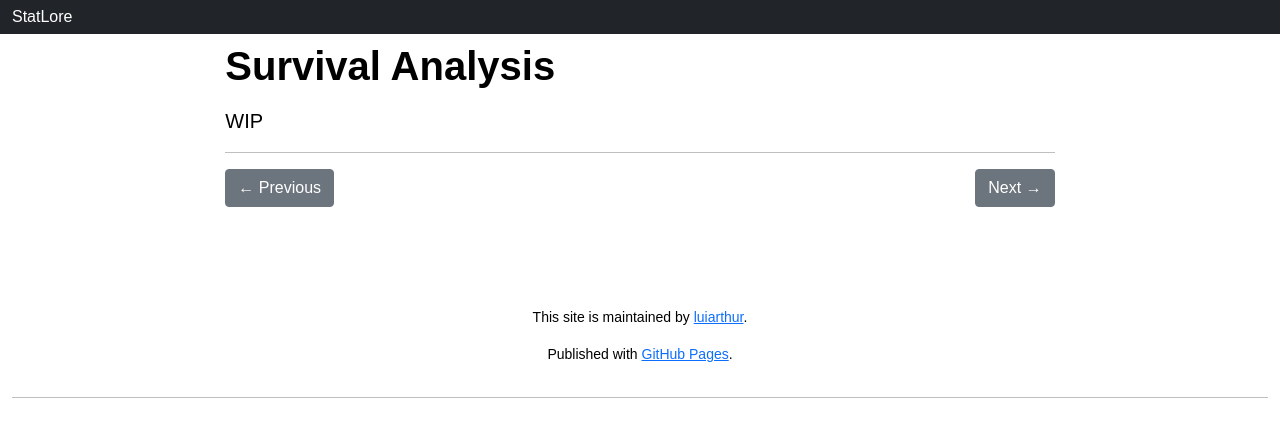
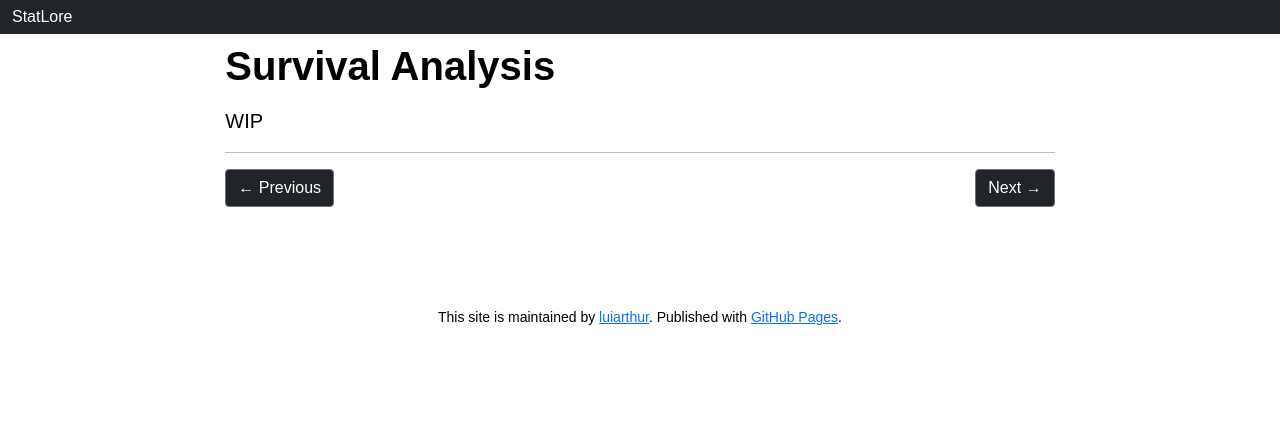
Before and after one commit to luiarthur/statlore, a Jekyll site: the page built from docs/_posts/2022-08-05-survival.md, in a window 1280 px wide. Shown: the top 437 px of the page. Built offline with Jekyll 4.4.1, drawn with Linux system fonts in a browser that asks for light colours; nearby versions of some CDN libraries; comment, search, counter and statistics services are not loaded.

Commit message:
format btn

```diff
--- a/docs/_includes/footer.html
+++ b/docs/_includes/footer.html
@@ -4,12 +4,13 @@
 <div id="footer_wrap" class="outer">
   <center>
   <footer class="inner">
-    {% if site.github.is_project_page %}
     <p class="copyright">
-      This site is maintained by <a href="{{ site.github.owner_url }}">{{ site.github.owner_name }}</a>.
+      {% if site.github.is_project_page %}
+      This site is maintained by
+      <a href="{{ site.github.owner_url }}">{{ site.github.owner_name }}</a>.
+      Published with <a href="https://pages.github.com">GitHub Pages</a>.
     </p>
     {% endif %}
-    <p>Published with <a href="https://pages.github.com">GitHub Pages</a>.</p>
   </footer>
   </center>
 </div>
--- a/docs/_layouts/page.html
+++ b/docs/_layouts/page.html
@@ -21,4 +21,3 @@ layout: default
     </noscript>
 	</div>
 </div>
-<hr>
--- a/docs/assets/css/custom.css
+++ b/docs/assets/css/custom.css
@@ -51,3 +51,8 @@ table, th, td {
   border-width: 0.1px;
   padding: calc(var(--main-font-size) * 0.3);
 }
+.previous.btn-secondary, .next.btn-secondary {
+  color: white;
+  background-color: #212529;
+  border-color$: #212529;
+}
```
